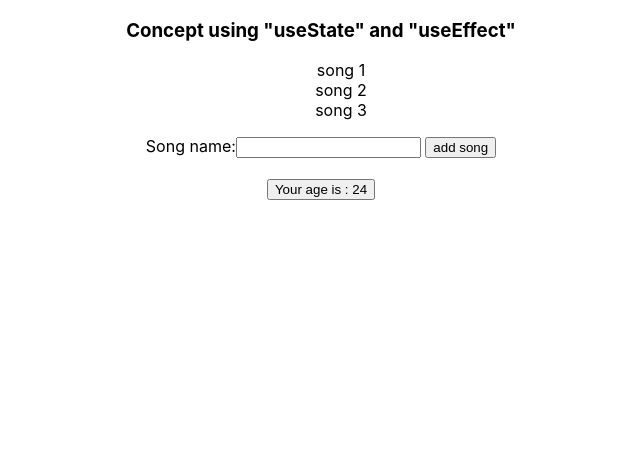
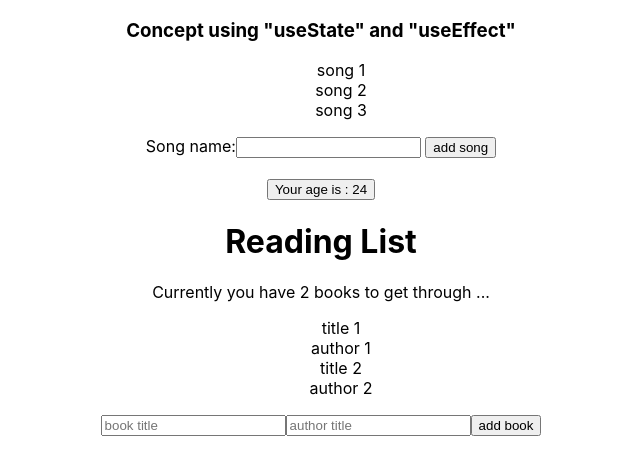
Before and after one commit to omides248/react-shopping-cart, a React (Create React App) app: page / in a window 1280 px wide. Shown: the top 474 px of the page, without its empty margins (319-959 px from the left). Built offline with nearby package versions, Linux system fonts and the light colour scheme.

Commit message:
Add useContext - Add books - Delete books

```diff
--- a/src/App.js
+++ b/src/App.js
@@ -1,11 +1,20 @@
 import React from "react";
 import './App.css'
 import SongList from "./components/SongList";
+import BookContextProvider from "./contexts/BookContext";
+import Navbar from "./components/Navbar";
+import BookList from "./components/BookList";
+import NewBookForm from "./components/BookForm";
 
 function App() {
     return (
         <div className="App">
-            <SongList/>
+            <BookContextProvider>
+                <SongList/>
+                <Navbar/>
+                <BookList/>
+                <NewBookForm/>
+            </BookContextProvider>
         </div>
     );
 }
--- /dev/null
+++ b/src/components/BookDetail.js
@@ -0,0 +1,14 @@
+import React, {useContext} from 'react';
+import {BookContext} from "../contexts/BookContext";
+
+function BookDetail({book}) {
+    const {removeBook} = useContext(BookContext)
+    return (
+        <li onClick={() => removeBook(book.id)}>
+            <div>{book.title}</div>
+            <div>{book.author}</div>
+        </li>
+    );
+}
+
+export default BookDetail;
--- /dev/null
+++ b/src/components/BookForm.js
@@ -0,0 +1,29 @@
+import React, {useContext, useState} from 'react';
+import {BookContext} from "../contexts/BookContext";
+
+function NewBookForm(props) {
+    const {addBook} = useContext(BookContext)
+    const [title, setTitle] = useState("")
+    const [author, setAuthor] = useState("");
+
+    const handlerSubmit = (e) => {
+        e.preventDefault()
+        addBook(title, author)
+        setTitle("")
+        setAuthor("")
+    }
+
+    return (
+        <form onSubmit={handlerSubmit}>
+            <input type="text" placeholder="book title" value={title}
+                   onChange={(e) => setTitle(e.target.value)} required/>
+
+            <input type="text" placeholder="author title" value={author}
+                   onChange={(e) => setAuthor(e.target.value)} required/>
+
+            <input type="submit" value="add book"/>
+        </form>
+    );
+}
+
+export default NewBookForm;
--- /dev/null
+++ b/src/components/BookList.js
@@ -0,0 +1,23 @@
+import React, {useContext} from 'react';
+import {BookContext} from "../contexts/BookContext";
+import BookDetail from "./BookDetail";
+
+function BookList(props) {
+    const {books} = useContext(BookContext)
+
+    return (
+        books.length ? (
+            <div>
+                <ul>
+                    {books.map(book => {
+                        return (<BookDetail book={book} key={book.id}/>)
+                    })}
+                </ul>
+            </div>
+        ) : (
+            <div>No books to read.</div>
+        )
+    );
+}
+
+export default BookList;
--- /dev/null
+++ b/src/components/Navbar.js
@@ -0,0 +1,14 @@
+import React, {useContext} from 'react';
+import {BookContext} from "../contexts/BookContext";
+
+function Navbar(props) {
+    const {books} = useContext(BookContext)
+    return (
+        <div className="navbar">
+            <h1>Reading List</h1>
+            <p>Currently you have {books.length} books to get through ...</p>
+        </div>
+    );
+}
+
+export default Navbar;
--- a/src/components/NewSongForm.js
+++ b/src/components/SongForm.js
@@ -1,6 +1,6 @@
 import React, {useState} from 'react'
 
-const NewSongForm = ({addSong}) => {
+const SongForm = ({addSong}) => {
     const [title, setTitle] = useState("") // Initial value is empty string
 
     const handleSubmit = (e) => {
@@ -19,4 +19,4 @@ const NewSongForm = ({addSong}) => {
     )
 }
 
-export default NewSongForm
+export default SongForm
--- a/src/components/SongList.js
+++ b/src/components/SongList.js
@@ -1,6 +1,6 @@
 import React, {useState, useEffect} from 'react';
 import {v4 as uuidv4} from 'uuid';
-import NewSongForm from "./NewSongForm";
+import SongForm from "./SongForm";
 
 
 const SongList = () => {
@@ -47,7 +47,7 @@ const SongList = () => {
                 })}
             </ul>
 
-            <NewSongForm addSong={addSong}/>
+            <SongForm addSong={addSong}/>
             <br/>
             <button onClick={() => setAge(age + 1)}>Your age is : {age}</button>
         </div>
--- /dev/null
+++ b/src/contexts/BookContext.js
@@ -0,0 +1,28 @@
+import React, {createContext, useState} from 'react';
+import {v4 as uuidv4} from "uuid"
+
+export const BookContext = createContext()
+
+const BookContextProvider = (props) => {
+    const [books, setBooks] = useState([
+        {id: 1, title: "title 1", author: "author 1"},
+        {id: 2, title: "title 2", author: "author 2"},
+    ])
+
+    const addBook = (title, author) => {
+        setBooks([...books, {id: uuidv4(), title, author}])
+    }
+
+    const removeBook = (id) => {
+        setBooks(books.filter(book => book.id !== id))
+    }
+
+    return (
+        <BookContext.Provider value={{books, addBook, removeBook}}>
+            {props.children}
+        </BookContext.Provider>
+    )
+}
+
+
+export default BookContextProvider
```
Also changed, not shown: 1 other file (tests, documents, lock files or other folders).
